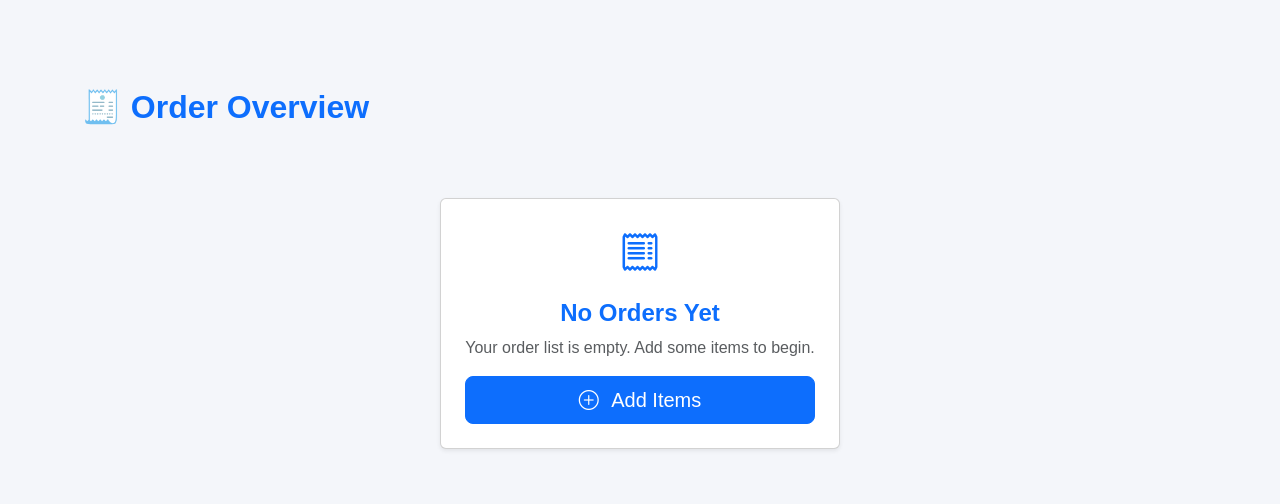
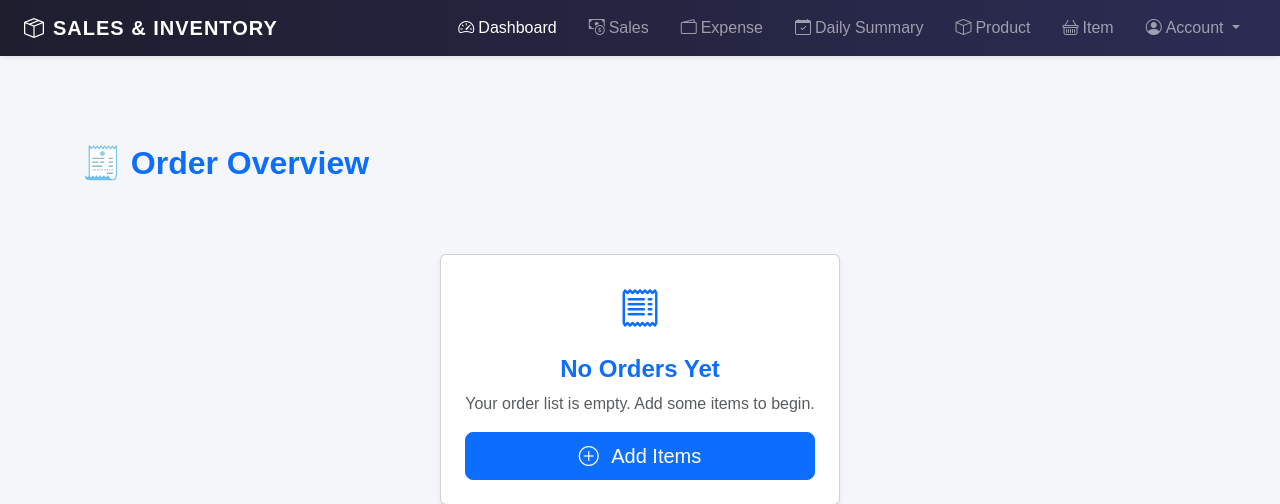
Before and after one commit to Momon015/SalesAndInventorySystem, a Django app: page /expenses/view-cart/ in a window 1280 px wide. Shown: the top 504 px of the page. Run offline with Django 5.2, Linux system fonts and the light colour scheme.

Commit message:
added navbar

```diff
--- a/templates/main.html
+++ b/templates/main.html
@@ -40,7 +40,7 @@
 
   <body>
     <!-- Navbar (included separately) -->
-    {% comment %} {% include 'navbar.html' %} {% endcomment %}
+     {% include 'navbar.html' %}
 
     <!-- Main Content -->
     <main>
--- /dev/null
+++ b/templates/navbar.html
@@ -0,0 +1,78 @@
+<nav class="navbar navbar-expand-lg navbar-dark bg-dark shadow-sm sticky-top">
+  <div class="container-fluid px-4">
+    <a class="navbar-brand fw-bold text-uppercase" href="#">
+      <i class="bi bi-box-seam me-2"></i>Sales & Inventory
+    </a>
+
+    <button class="navbar-toggler" type="button" data-bs-toggle="collapse" data-bs-target="#mainNavbar" aria-controls="mainNavbar" aria-expanded="false" aria-label="Toggle navigation">
+      <span class="navbar-toggler-icon"></span>
+    </button>
+
+    <div class="collapse navbar-collapse" id="mainNavbar">
+      <ul class="navbar-nav ms-auto mb-2 mb-lg-0">
+        <li class="nav-item mx-2">
+          <a class="nav-link active" href="#"><i class="bi bi-speedometer2 me-1"></i>Dashboard</a>
+        </li>
+        <li class="nav-item mx-2">
+          <a class="nav-link" href="#"><i class="bi bi-cash-coin me-1"></i>Sales</a>
+        </li>
+        <li class="nav-item mx-2">
+          <a class="nav-link" href="#"><i class="bi bi-wallet2 me-1"></i>Expense</a>
+        </li>
+        <li class="nav-item mx-2">
+          <a class="nav-link" href="#"><i class="bi bi-calendar-check me-1"></i>Daily Summary</a>
+        </li>
+        <li class="nav-item mx-2">
+          <a class="nav-link" href="{% url 'material-list' %}"><i class="bi bi-box me-1"></i>Product</a>
+        </li>
+        <li class="nav-item mx-2">
+          <a class="nav-link" href="{% url 'view-cart' %}"><i class="bi bi-basket me-1"></i>Item</a>
+        </li>
+        <li class="nav-item dropdown mx-2">
+          <a class="nav-link dropdown-toggle" href="#" role="button" data-bs-toggle="dropdown">
+            <i class="bi bi-person-circle me-1"></i>Account
+          </a>
+          <ul class="dropdown-menu dropdown-menu-end">
+            <li><a class="dropdown-item" href="#">Profile</a></li>
+            <li><a class="dropdown-item" href="#">Settings</a></li>
+            <li><hr class="dropdown-divider"></li>
+            <li><a class="dropdown-item text-danger" href="#">Logout</a></li>
+          </ul>
+        </li>
+      </ul>
+    </div>
+  </div>
+</nav>
+
+<style>
+  .navbar {
+    background: linear-gradient(90deg, #1e1e2f, #2c2c54);
+  }
+
+  .nav-link {
+    font-weight: 500;
+    transition: all 0.3s ease;
+  }
+
+  .nav-link:hover {
+    color: #00d4ff !important;
+    transform: translateY(-1px);
+  }
+
+  .navbar-brand {
+    letter-spacing: 1px;
+  }
+
+  .dropdown-menu {
+    background-color: #2c2c54;
+    border: none;
+  }
+
+  .dropdown-item {
+    color: #e4e4e4;
+  }
+
+  .dropdown-item:hover {
+    background-color: #3b3b75;
+  }
+</style>
```
